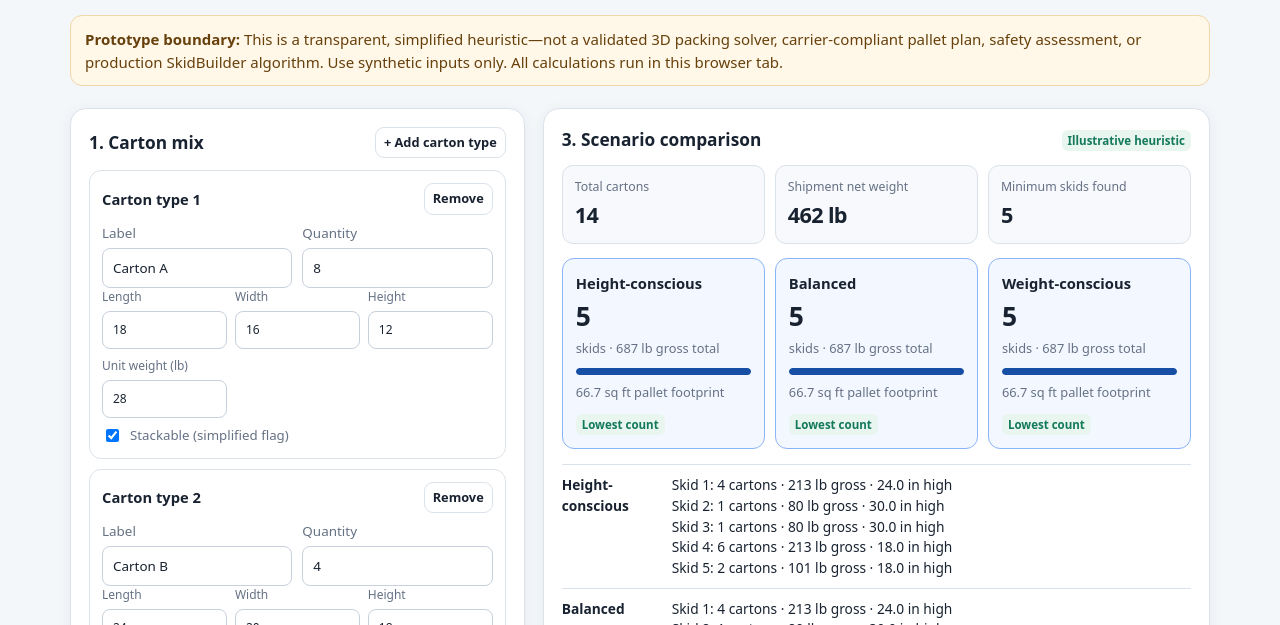
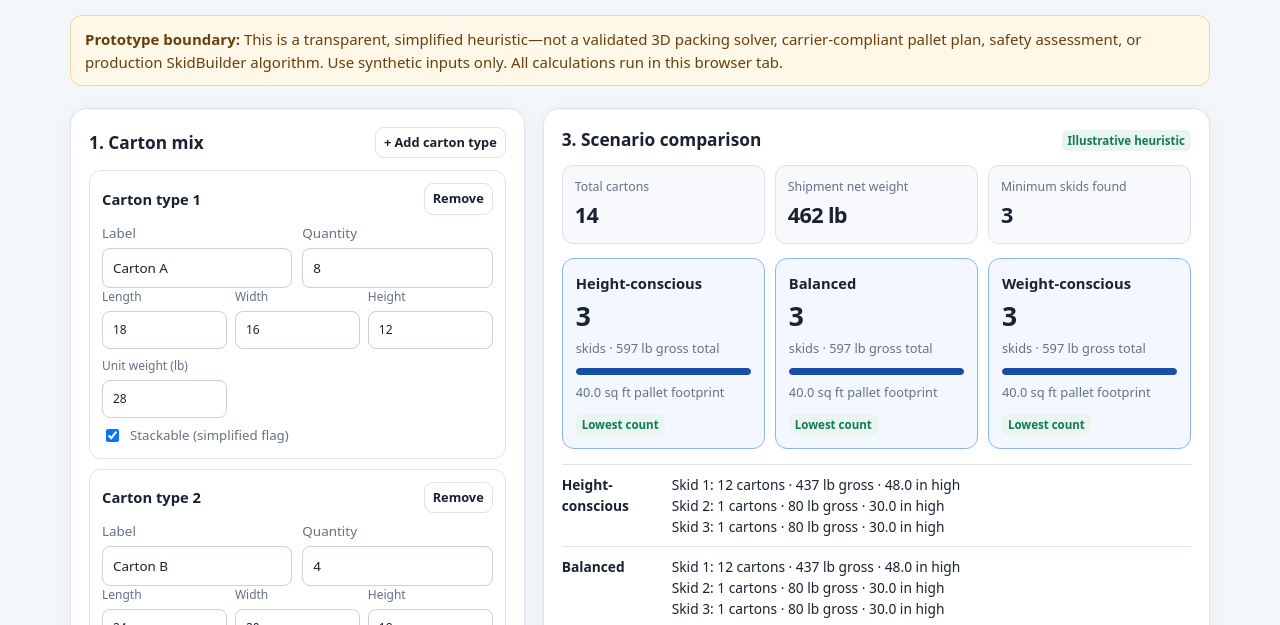
Before and after one commit to drkpoole/SHiPOS, a website: page examples/skidbuilder-demo.html in a window 1280 px wide. Shown: the part 168-793 px from the top of the page. Drawn offline with Linux system fonts and the light colour scheme.

Commit message:
Fix layer-aware packing heuristic

```diff
--- a/examples/skidbuilder-demo.html
+++ b/examples/skidbuilder-demo.html
@@ -100,19 +100,16 @@ if(gross>c.weight)continue;
 if(!box.stackable && pallet.boxes.length>0)continue;
 if(pallet.boxes.some(b=>!b.stackable))continue;
 const baseArea=c.l*c.w;
-const usedArea=pallet.boxes.reduce((sum,b)=>sum+b.l*b.w,0);
-const fitArea=box.l*box.w<=baseArea-usedArea+0.0001;
 const fitsNormal=box.l<=c.l&&box.w<=c.w;
 const fitsRotated=box.w<=c.l&&box.l<=c.w;
-if(!(fitsNormal||fitsRotated)||!fitArea)continue;
-const layerHeight=box.h;
-const currentHeight=pallet.boxes.length?pallet.layerHeight:0;
-const sameLayer=pallet.boxes.length>0&&Math.abs(currentHeight-box.h)<0.001&&pallet.layerArea+box.l*box.w<=baseArea;
-const nextHeight=sameLayer?pallet.height:currentHeight+box.h;
+if(!(fitsNormal||fitsRotated))continue;
+const currentLayerHeight=pallet.layerHeight;
+const sameLayer=pallet.boxes.length>0&&Math.abs(currentLayerHeight-box.h)<0.001&&pallet.layerArea+box.l*box.w<=baseArea;
+const nextHeight=sameLayer?pallet.height:pallet.height+box.h;
 if(nextHeight>maxStackHeight)continue;
-if(!sameLayer&&pallet.boxes.length&&pallet.boxes.some(b=>!b.stackable))continue;
+if(!sameLayer&&pallet.boxes.length&&(!box.stackable||pallet.boxes.some(b=>!b.stackable)))continue;
 pallet.boxes.push(box);pallet.net+=box.weight;pallet.height=nextHeight;
-if(sameLayer){pallet.layerArea+=box.l*box.w;}else{pallet.layerHeight=layerHeight;pallet.layerArea=box.l*box.w;}
+if(sameLayer){pallet.layerArea+=box.l*box.w;}else{pallet.layerHeight=box.h;pallet.layerArea=box.l*box.w;}
 placed=true;break;
 }
 if(!placed){
```
